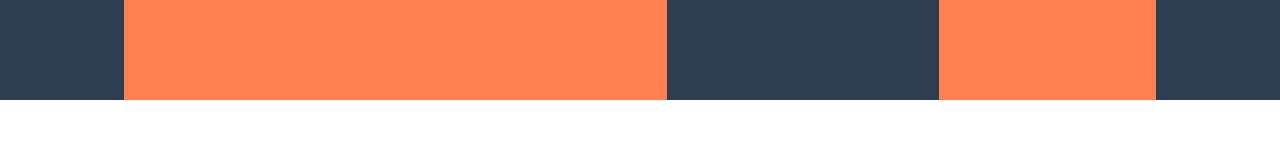
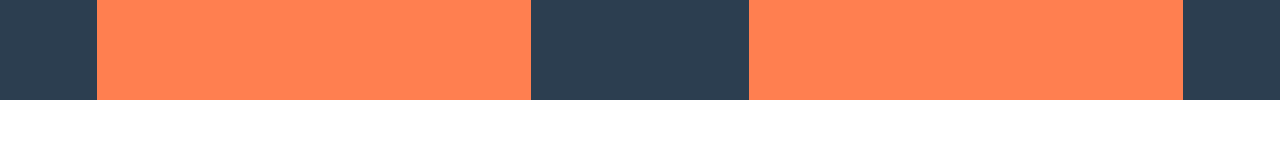
Before and after one commit to NicolaPiperis/html-css-bootstrap-freelancer, a plain HTML site: page index.html in a window 1280 px wide. Drawn offline with nearby package versions, Linux system fonts and the light colour scheme.

Commit message:
macro responsive header

```diff
--- a/index.html
+++ b/index.html
@@ -35,9 +35,9 @@
 
                     <div class="row justify-content-around">
 
-                        <div class="col-5 debug_header"></div>
+                        <div class="col-5 col-md-4 debug_header"></div>
 
-                        <div class="col-2 debug_header"></div>
+                        <div class="col-2 col-md-4 debug_header"></div>
 
                     </div>
 
```
